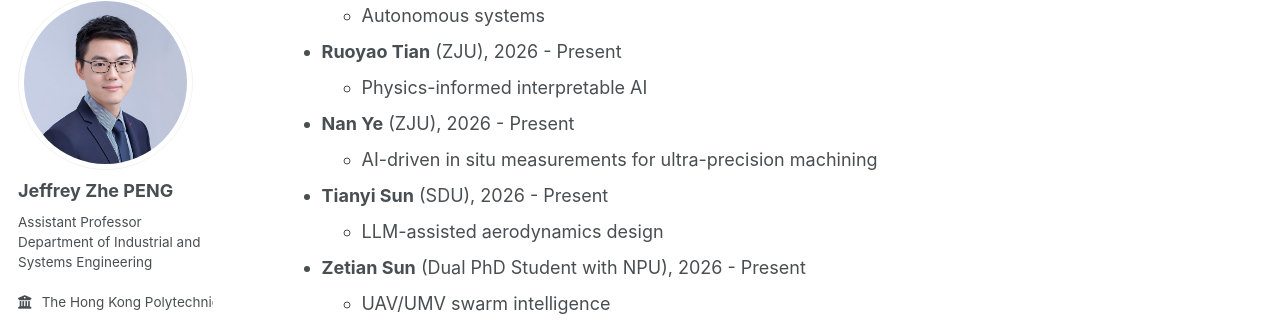
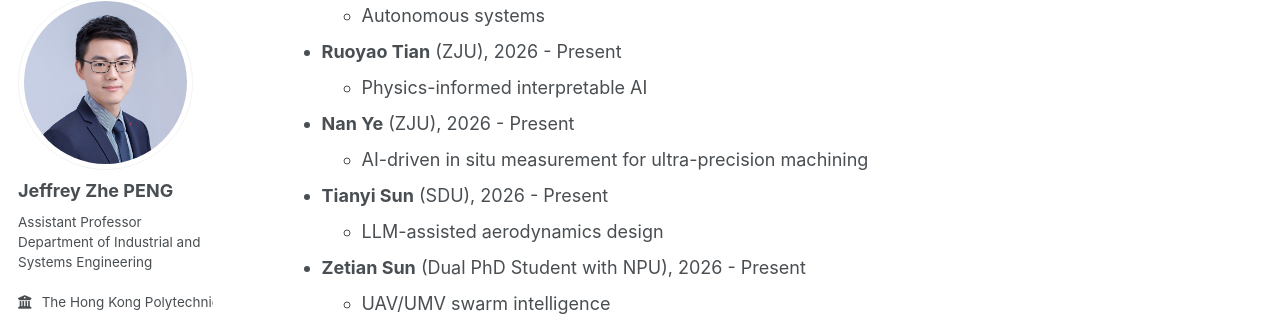
Before and after one commit to PENG-Zhe/peng-zhe.github.io, a Jekyll site: the page built from _pages/people.md, in a window 1280 px wide and 900 px high, scrolled down 444 px. Shown: the part 111-431 px from the top of the window. Built offline with Jekyll 4.4.1, drawn with Linux system fonts in a browser that asks for light colours; some web fonts are replaced.

Commit message:
Update people.md

```diff
--- a/_pages/people.md
+++ b/_pages/people.md
@@ -24,7 +24,7 @@ layout: archive
   * Physics-informed interpretable AI
 
 * **Nan Ye** (ZJU), 2026 - Present
-  * AI-driven in situ measurements for ultra-precision machining
+  * AI-driven in situ measurement for ultra-precision machining
 
 * **Tianyi Sun** (SDU), 2026 - Present
   * LLM-assisted aerodynamics design
```
Also changed, not shown: other parts of _pages/people.md (+1 -0 lines).
